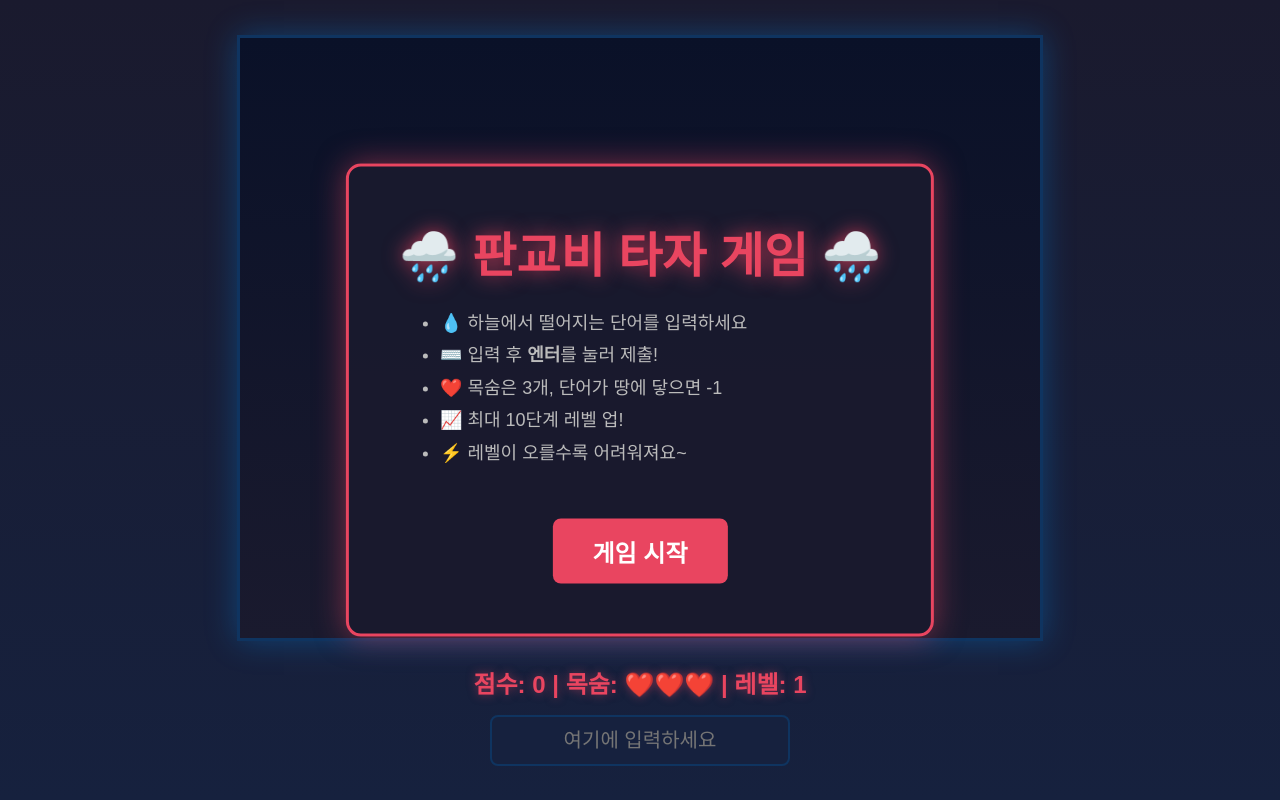
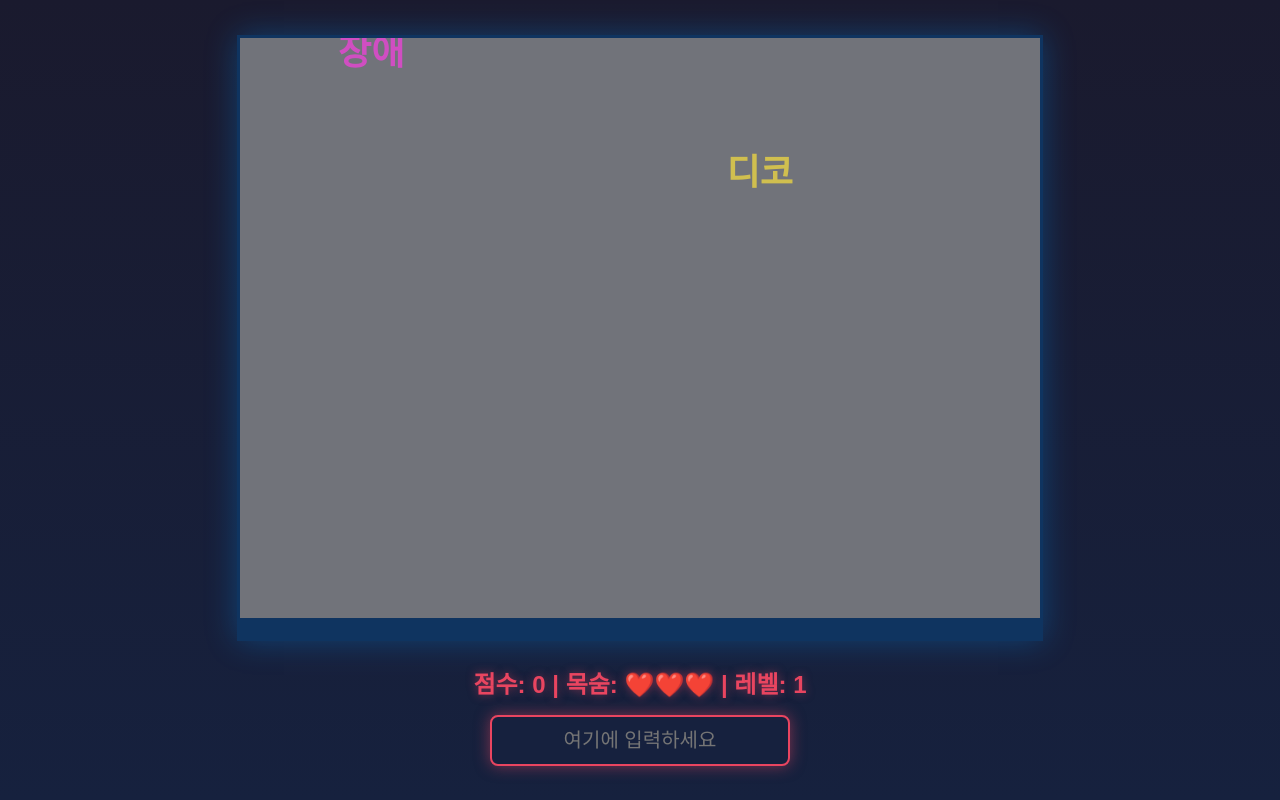
Before and after one commit to jhin102/pangyo-rain, a plain HTML site: page index.html in a window 1280 px wide. Both pictures are taken after a click on the button "게임 시작". Drawn offline with Linux system fonts and the light colour scheme.

Commit message:
시작 종료 추가

```diff
--- a/index.html
+++ b/index.html
@@ -161,7 +161,7 @@
             10: ['하이퍼바이저에서 리시브패킷 에러가 발생하고 있습니다.',
             '구 버전의 클라이언트를 가진 유저는 DLC를 diff 발생 분 부터 다시 받게 됩니다.',
             '내외부망에서 간헐적으로 504 게이트웨이 타임아웃 메시지가 확인되고 있습니다.',
-            '금일 AWS DX 구간의 네트웨크 순단이 발생하였습니다.']
+            '금일 AWS DX 구간의 네트워크 순단이 발생하였습니다.']
         };
 
         let gameState = {
@@ -239,7 +239,7 @@
             gameState.isPlaying = true;
             input.disabled = false;
             input.focus();
-            gameOverDiv.style.display = 'none';
+            requestAnimationFrame(gameLoop);
         }
 
         function updateLevel() {
@@ -348,8 +348,21 @@
             requestAnimationFrame(gameLoop);
         });
 
+        startBtn.addEventListener('click', startGame);
+
+        restartBtn.addEventListener('click', () => {
+            init();
+            startGame();
+        });
+
+        input.addEventListener('keydown', (e) => {
+            if (e.key === 'Enter') {
+                checkInput();
+            }
+        });
+
         init();
-        requestAnimationFrame(gameLoop);
+        drawBackground();
     </script>
 </body>
 </html>
```
